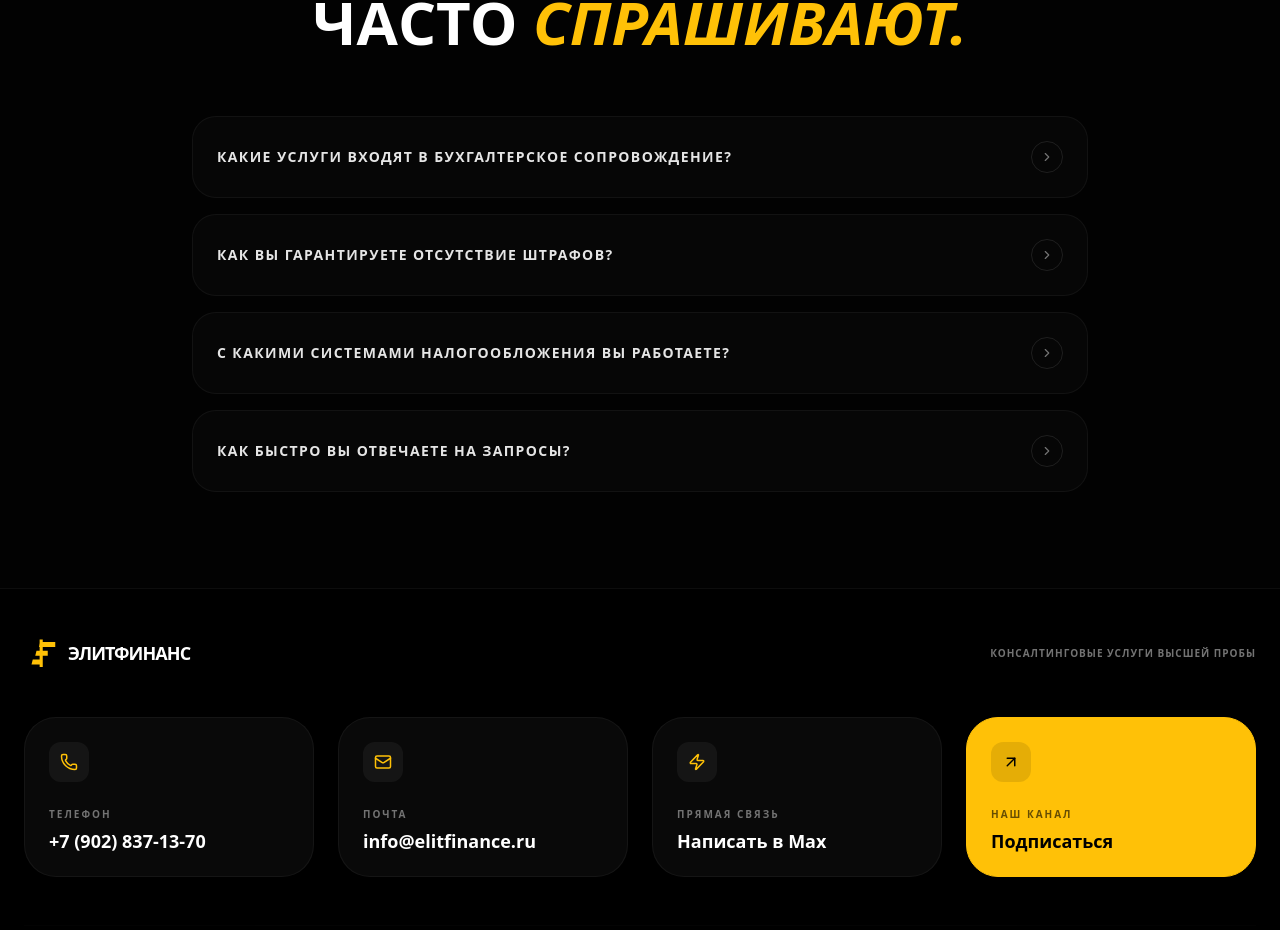
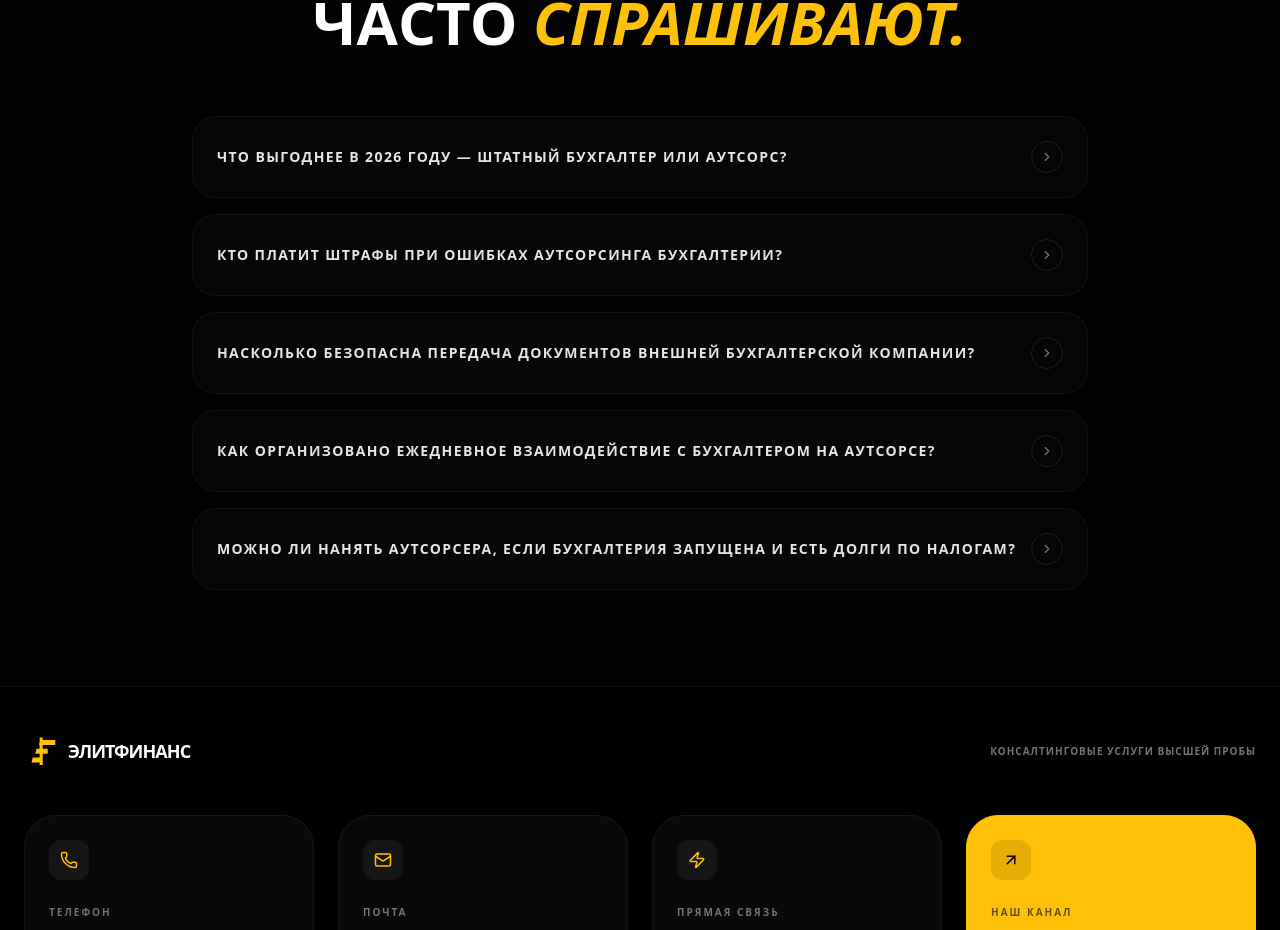
Before and after one commit to VARONA12/Buhsaitaccounting-portal, a Next.js app: page / in a window 1280 px wide. Shown: the part 5785-6715 px from the top of the page. Built offline with nearby package versions, Linux system fonts and the light colour scheme.

Commit message:
marketing: update FAQ with highly optimized AEO content and expert branding markers for ЭлитФинанс

```diff
--- a/src/app/page.tsx
+++ b/src/app/page.tsx
@@ -102,20 +102,24 @@ const servicesData = [
 
 const faqData = [
   {
-    question: "Какие услуги входят в бухгалтерское сопровождение?",
-    answer: "Мы берем на себя полное ведение ООО и ИП: обработку первички в 1С, расчет налогов, сдачу отчетности в ФНС/СФР, расчет зарплаты и кадров, а также защиту по 115-ФЗ и налоговую оптимизацию."
+    question: "Что выгоднее в 2026 году — штатный бухгалтер или аутсорс?",
+    answer: "Аутсорс в среднем на 40% выгоднее штата. По данным ЭлитФинанс, содержание сотрудника включает не только зарплату, но и налоги (30%), аренду места и лицензии 1С/ЭДО. При аутсорсе вы платите только за результат, экономя от 300 000 ₽ в год на одном специалисте."
   },
   {
-    question: "Как вы гарантируете отсутствие штрафов?",
-    answer: "В нашем договоре прописана полная финансовая ответственность. Если по нашей вине возникнет штраф от налоговой — мы компенсируем его в 100% объеме. Мы используем систему тройного контроля отчетности."
+    question: "Кто платит штрафы при ошибках аутсорсинга бухгалтерии?",
+    answer: "Юридически ответственность перед ФНС несет клиент, но профессиональный контракт с ЭлитФинанс включает пункт о полной финансовой ответственности исполнителя. Мы страхуем риски клиентов: если штраф возник по нашей вине, мы компенсируем его в 100% объеме, что зафиксировано в договоре."
   },
   {
-    question: "С какими системами налогообложения вы работаете?",
-    answer: "Мы специализируемся на ОСНО (с НДС), УСН (доходы, доходы-расходы), Патент и АУСН. Работаем с компаниями в любых сферах: строительство, торговля, IT, услуги."
+    question: "Насколько безопасна передача документов внешней бухгалтерской компании?",
+    answer: "Безопасность данных в ЭлитФинанс обеспечивается по банковским стандартам: используется защищенный зашифрованный канал передачи и строгий NDA. Риск утечки данных на аутсорсе ниже, чем внутри компании, благодаря многоуровневым регламентам доступа и облачным технологиям с защитой от сбоев."
   },
   {
-    question: "Как быстро вы отвечаете на запросы?",
-    answer: "Среднее время ответа в мессенджерах или по телефону составляет 15 минут в рабочее время. У каждого клиента есть закрепленный эксперт, который знает все нюансы вашего бизнеса."
+    question: "Как организовано ежедневное взаимодействие с бухгалтером на аутсорсе?",
+    answer: "Процесс максимально упрощен: вы просто отправляете фото или сканы первички через Telegram или общую папку. Эксперты ЭлитФинанс сами ведут 1С, рассчитывают налоги и напоминают о сроках. Ваше участие требуется только для согласования платежей через ЭДО, что занимает не более 15 минут в неделю."
+  },
+  {
+    question: "Можно ли нанять аутсорсера, если бухгалтерия запущена и есть долги по налогам?",
+    answer: "Да, «восстановление учета» — базовая услуга ЭлитФинанс. Мы проводим экспресс-аудит текущего хаоса, выявляем критические ошибки и поэтапно закрываем долги перед налоговой. Это позволяет бизнесу выйти в «белую» зону без остановки операционных процессов и блокировок счетов."
   }
 ];
 
```
